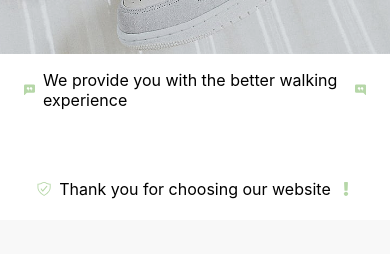
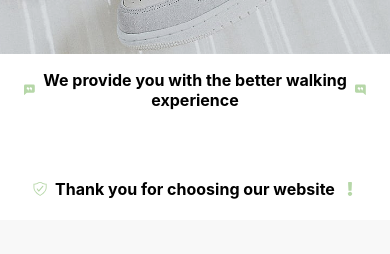
Before and after one commit to omarkh7/E-Commerce-Frontend, a React (Create React App) app: page /about in a window 390 px wide. Shown: the part 426-680 px from the top of the page. Built offline with nearby package versions, Linux system fonts and the light colour scheme; no server answers.

Commit message:
about headings mobile

```diff
--- a/src/components/About Me/About.css
+++ b/src/components/About Me/About.css
@@ -1,5 +1,5 @@
 .hero-image-about {
-    background-image: url('../../assets/images/test2.jpg');
+  background-image: url("../../assets/images/test2.jpg");
   background-position: center center;
   background-size: cover;
   object-fit: cover;
@@ -9,7 +9,6 @@
   /* margin-left: 2.5%; */
 
   background-attachment: fixed;
-
 }
 
 .content-about {
@@ -19,9 +18,6 @@
   padding: 7rem 10rem;
   gap: 5rem;
   align-items: center;
-
-
-
 }
 
 .logo-about {
@@ -33,12 +29,10 @@
   flex-direction: column;
   align-items: center;
   gap: 2rem;
-
 }
 
 .description-about p {
   font-size: 2rem;
-
 }
 
 .quote-titile-about {
@@ -62,7 +56,6 @@
     flex-direction: column;
     padding: 5rem 10rem;
     gap: 2rem;
-
   }
 
   .logo-about {
@@ -78,24 +71,15 @@
 }
 
 @media screen and (max-width: 1160px) {
-
   .content-about {
     padding: 2rem 3rem;
-
+  }
 }
 
-
-}
-
-
-
-
-@media screen and (max-width:936px) {
+@media screen and (max-width: 936px) {
   .description-about p {
     font-size: 1.5rem;
-
   }
-
 
   .quote-icon-about {
     padding: 0.5rem;
@@ -107,22 +91,25 @@
     flex-direction: column;
     padding: 1rem 1rem;
     gap: 1rem;
-
   }
 }
 
-@media screen and (max-width:647px){
+@media screen and (max-width: 647px) {
   .description-about p {
     font-size: 1rem;
-
   }
 
   .hero-image-about {
     height: 20rem;
   }
 
-                .about-data{
+  .about-data {
     font-size: 15px;
     line-height: 20px;
   }
+  .quote-titile-about{
+    font-size: 25px;
+    font-weight: 700;
+    text-align: center;
   }
+}
```
Lines whose indentation alone changed are shown as unchanged.
